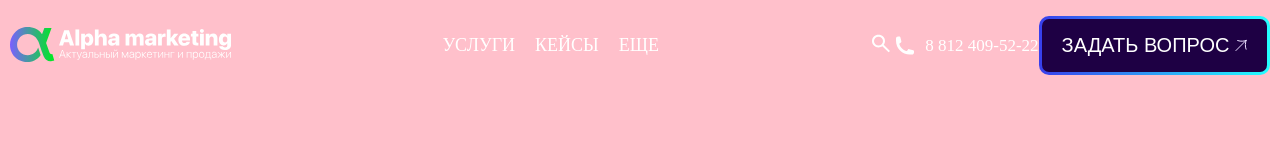
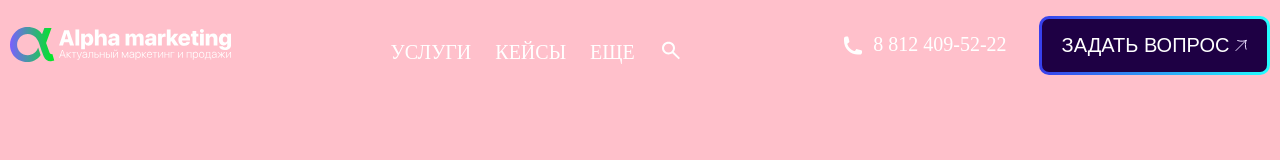
Before and after one commit to Igrrrr/alpham, a website: page src/index.html in a window 1280 px wide. Drawn offline with nearby package versions, Linux system fonts and the light colour scheme; files that its build step writes are made by us from their sources; files whose address does not match are found by name; a web font is replaced by a local one.

Commit message:
fix: header desctop and mobile

```diff
--- a/src/html/header.html
+++ b/src/html/header.html
@@ -2,9 +2,15 @@
   <div class="header__container">
     <div class="header__top">
       @@include('./logo.html', {})
-      <div class="header__cell-container">
-        <img src="@img/phone.svg" alt="" class="header__cell-icon">
-        <a href="javascript:void(0)" class="header__cell">8 812 409-52-22</a>
+      <div class="header__contacts-container">
+        <div class="header__cell-container">
+          <img src="@img/phone.svg" alt="" class="header__cell-icon">
+          <a href="javascript:void(0)" class="header__cell">8 812 409-52-22</a>
+        </div>
+        <button class="header__button">
+          ЗАДАТЬ ВОПРОС
+          <img src="@img/Arrow.svg" alt="arrow" class="header__button-arrow">
+        </button>
       </div>
     </div>
     <div class="header__bottom">
@@ -12,13 +18,5 @@
       <!-- <input type="text" class="header__input" placeholder="pla"> -->
       @@include('./searchSection.html', {})
     </div>
-    <div class="header__button-container">
-      <button class="header__button">
-        ЗАДАТЬ ВОПРОС
-        <img src="@img/Arrow.svg" alt="arrow" class="header__button-arrow">
-      </button>
-
-    </div>
-
   </div>
 </header>
--- a/src/scss/modules/_header.scss
+++ b/src/scss/modules/_header.scss
@@ -7,6 +7,7 @@
   &__container {
     padding: 0 10px;
     display: flex;
+    justify-content: space-between;
     align-items: center;
     //width: 100%;
 
@@ -20,13 +21,13 @@
 
   &__bottom {
     display: flex;
-    gap: 17px;
+    gap: 24px;
     //background-color: yellowgreen;
     margin-top: 14px;
-    display: contents;
+    //display: contents;
   }
 
-  &__cell {
+  &__contacts {
     color: $font-white;
     font-size: $subtitle;
     white-space: nowrap;
@@ -35,7 +36,6 @@
       order: 4;
       display: flex;
       align-items: center;
-      gap: 8px;
     }
 
 
@@ -50,6 +50,18 @@
                       linear-gradient(277deg, rgba(255,255,255,1) 0%, rgba(158,149,255,1) 50%, rgba(255,255,255,1) 100%);
     background-origin: border-box;
     background-clip: padding-box, border-box;
+  }
+
+  &__cell {
+
+    font-size: 20px;
+    color: $font-white;
+
+    &-container {
+      margin-right: 32px;
+      display: flex;
+      gap: 8px;
+    }
   }
 
   &__button {
@@ -101,7 +113,7 @@
     top: 0;
     left: 0;
     right: 0;
-    padding: 20px 0;
+    //padding: 20px 0;
     z-index: 999;
 
     &__container {
@@ -112,6 +124,7 @@
 
 
     &__top, &__bottom {
+      width: 100%;
       display: flex;
       justify-content: space-between;
       align-items: center;
@@ -128,6 +141,10 @@
 
     &__cell {
       font-size: 11px;
+
+      &-icon {
+        display: none;
+      }
     }
 
     &__button {
--- a/src/scss/modules/_menu.scss
+++ b/src/scss/modules/_menu.scss
@@ -1,6 +1,6 @@
 nav {
-  max-width: 90%;
-  margin: 0 auto;
+  //max-width: 90%;
+  //margin: 0 auto;
   display: flex;
   align-items: center;
   justify-content: space-between;
@@ -13,14 +13,14 @@ nav > a img {
 
 ul {
   display: flex;
-  gap: 20px;
+  gap: 24px;
   transition: .5s;
 }
 
 li a {
   color: white;
   text-decoration: none;
-  font-size: 18px;
+  font-size: 20px;
 }
 
 label {
```
